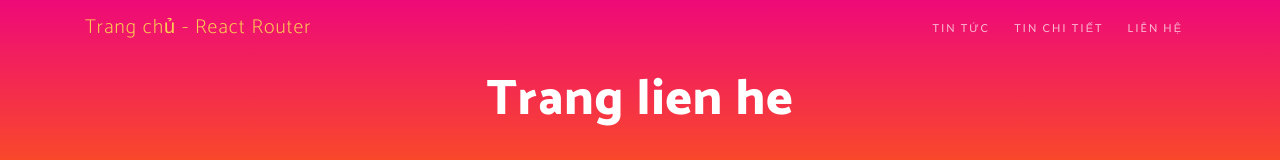
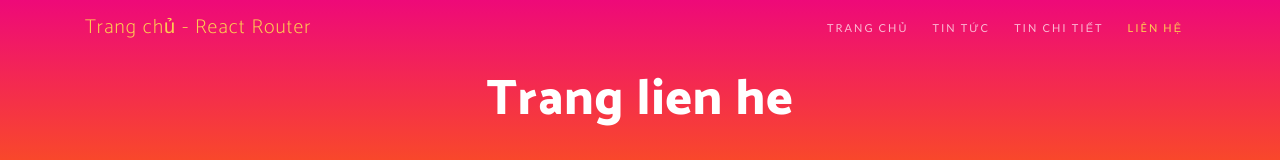
Before and after one commit to hoangchien97/react-fedu, a React (Create React App) app: page /contact in a window 1280 px wide. Shown: the top 160 px of the page. Built offline with nearby package versions, Linux system fonts and the light colour scheme; a web font is replaced by a local one.

Commit message:
using NavLink in Route reactjs and active class

```diff
--- a/src/component/Navbar/Navbar.js
+++ b/src/component/Navbar/Navbar.js
@@ -1,5 +1,5 @@
 import React, { Component } from "react";
-import { Link } from "react-router-dom";
+import { NavLink } from "react-router-dom";
 
 class Navbar extends Component {
   render() {
@@ -28,13 +28,18 @@ class Navbar extends Component {
             <div className="collapse navbar-collapse" id="navbarResponsive">
               <ul className="navbar-nav ml-auto">
                 <li className="nav-item">
-                  <Link to="/news">Tin tức</Link>
+                  <NavLink to="/home" activeClassName="active-menu">
+                    Trang chủ
+                  </NavLink>
                 </li>
                 <li className="nav-item">
-                  <Link to="/detail">Tin chi tiết</Link>
+                  <NavLink to="/news">Tin tức</NavLink>
                 </li>
                 <li className="nav-item">
-                  <Link to="/contact">Liên hệ</Link>
+                  <NavLink to="/detail">Tin chi tiết</NavLink>
+                </li>
+                <li className="nav-item">
+                  <NavLink to="/contact">Liên hệ</NavLink>
                 </li>
               </ul>
             </div>
--- a/src/router/Content.js
+++ b/src/router/Content.js
@@ -12,7 +12,7 @@ class Content extends Component {
         {/* A <Switch> looks through its children <Route>s and
             renders the first one that matches the current URL. */}
         <Switch>
-          <Route exact path="/">
+          <Route exact path="/home">
             <Home />
           </Route>
           <Route path="/news">
```
